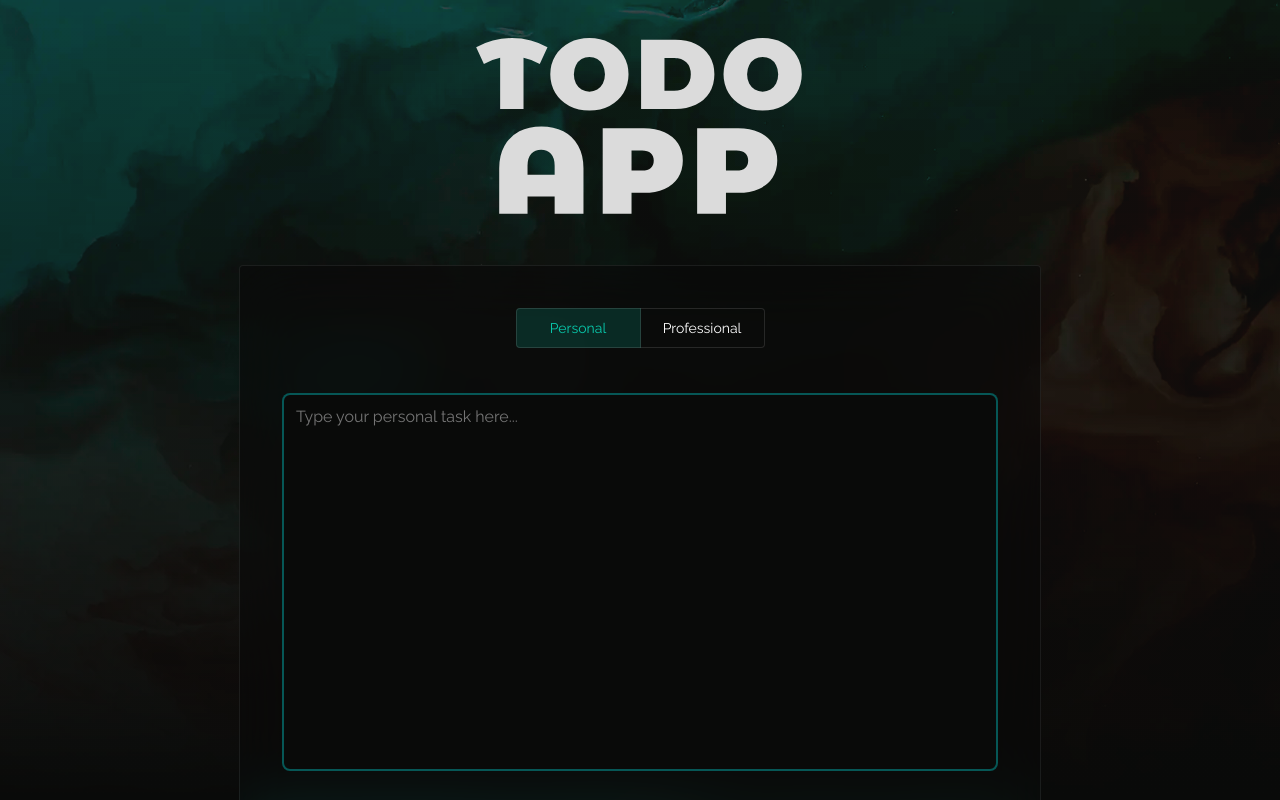
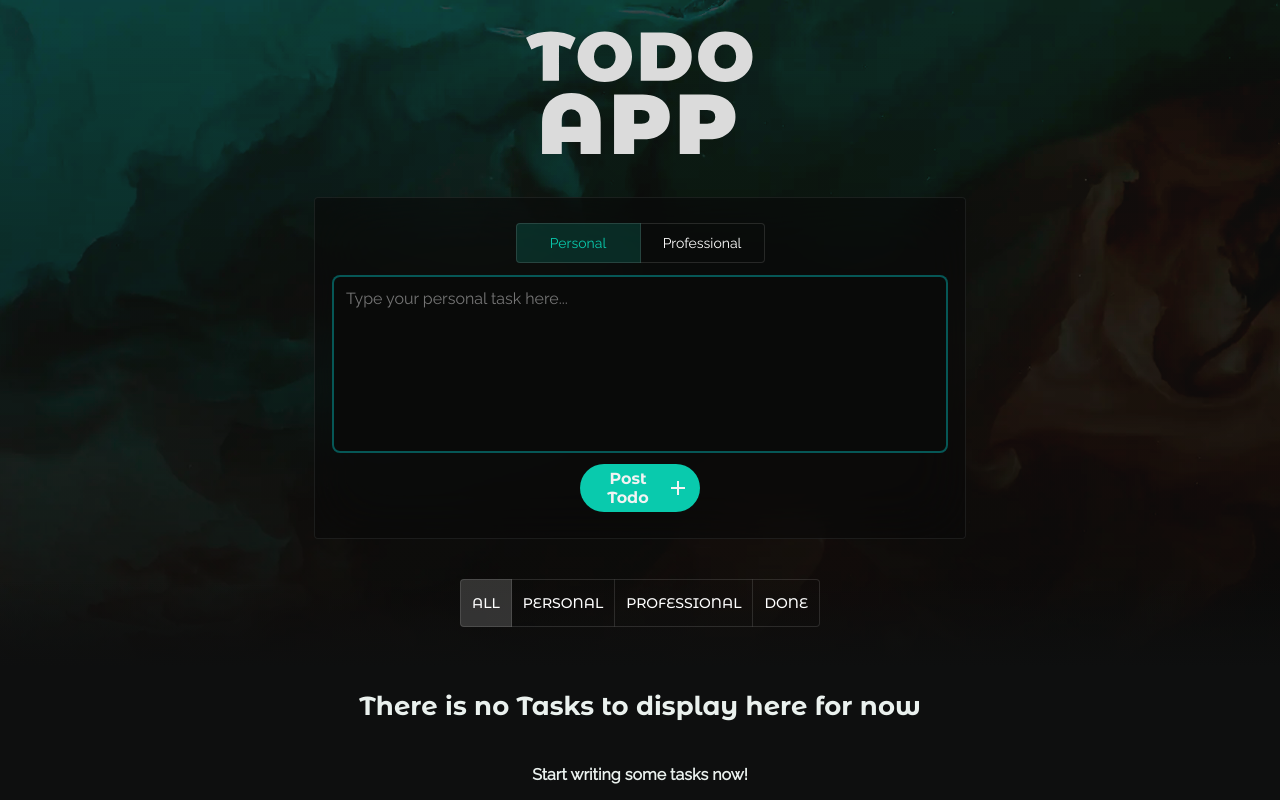
Before and after one commit to FelBenini/todo-app, a React (Create React App) app: page / in a window 1280 px wide. Shown: the top 800 px of the page. Built offline with nearby package versions, Linux system fonts and the light colour scheme.

Commit message:
new file:   public/img/check-icon.svg 	modified:   src/App.css 	modified:   src/App.tsx 	modified:   src/components/todo-item.tsx 	modified:   src/cookiesContext.tsx 	modified:   src/types.tsx

```diff
--- a/src/App.css
+++ b/src/App.css
@@ -2,8 +2,8 @@
 
 form textarea {
   resize: none;
-  width: 688px;
-  height: 350px;
+  width: 588px;
+  height: 150px;
   background-color: transparent;
   font-family: 'Raleway', sans-serif;
   font-size: 16px;
@@ -15,10 +15,10 @@ form textarea {
 }
 
 #todo-app-logo {
-  width: calc(24% + 60px);
+  width: calc(20%);
   filter: brightness(0.90);
-  margin-left: calc(38% - 30px);
-  margin-right: calc(38% - 30px);
+  margin-left: calc(40%);
+  margin-right: calc(40%);
   text-align: center;
   -webkit-user-drag: none;
   margin-top: 2vh;
@@ -91,12 +91,12 @@ form textarea:focus {
 form {
   display: flex;
   flex-direction: column;
-  width: 800px;
+  width: 650px;
   justify-content: space-around;
   align-items: center;
   margin-left: auto;
   margin-right: auto;
-  height: 600px;
+  height: 300px;
   margin-bottom: 5vh;
   margin-top: 20px;
   background-color: #090a0991;
@@ -192,6 +192,7 @@ body {
   min-height: 100px;
   height: fit-content;
   box-shadow: 0px 8px 8px #0000003a;
+  word-break: break-all;
 }
 
 .todo-item section {
@@ -203,8 +204,8 @@ body {
   width: 100%;
 }
 
-.todo-item:first-child {
-  width: 80%;
+.todo-item section span:first-child {
+  width: 70%;
 }
 
 .personal {
@@ -238,6 +239,17 @@ body {
 .todo-item p {
   margin-top: -6px;
   margin-left: 12px;
+}
+
+.todo-done {
+  align-self: stretch;
+  display: flex;
+  justify-content: center;
+  align-items: center;
+}
+
+.todo-done p {
+  margin: 0;
 }
 
 .deletion-menu {
@@ -278,6 +290,8 @@ body {
   justify-content: space-around;
   flex-direction: column;
   align-items: center;
+  justify-content: center;
+  text-align: center;
 }
 
 #no-tasks h2 {
--- a/src/App.tsx
+++ b/src/App.tsx
@@ -9,7 +9,7 @@ import ToggleButtonGroup from '@mui/material/ToggleButtonGroup';
 import { useState, useEffect } from 'react';
 
 function App() {
-  const { arrayOfTodos }: any = CookieState()
+  const { arrayOfTodos, finishedTodos }: any = CookieState()
   const [display, setDisplay] = useState('all')
   const [todoDisplay, setTodoDisplay] = useState(arrayOfTodos)
 
@@ -26,8 +26,10 @@ function App() {
       setTodoDisplay(arrayOfTodos.filter((element: TodoType) => element.type === "personal"))
     } else if (display === "professional") {
       setTodoDisplay(arrayOfTodos.filter((element: TodoType) => element.type === "professional"))
+    } else if (display === "finished") {
+      setTodoDisplay(finishedTodos)
     }
-  }, [display, arrayOfTodos, setTodoDisplay])
+  }, [display, arrayOfTodos, finishedTodos])
 
   function MappedTasks() {
     if(todoDisplay.length === 0) {
@@ -40,7 +42,7 @@ function App() {
     } else {
       return (
       todoDisplay.map((object: TodoType) => (
-          <TodoItem id={object.id} type={object.type} name={object.name} />
+          <TodoItem id={object.id} type={object.type} name={object.name} situation={object.situation} finishedAt={object.finishedAt}/>
         )))
     }
   }
@@ -55,6 +57,7 @@ function App() {
           <ToggleButton value={'all'}>ALL</ToggleButton>
           <ToggleButton color="primary" value={'personal'}>PERSONAL</ToggleButton >
           <ToggleButton color="secondary" value={'professional'}>PROFESSIONAL</ToggleButton>
+          <ToggleButton value={'finished'}>DONE</ToggleButton>
         </ToggleButtonGroup>
 
         <MappedTasks/>
--- a/src/components/todo-item.tsx
+++ b/src/components/todo-item.tsx
@@ -3,10 +3,18 @@ import { IconButton } from '@mui/material'
 import { CookieState } from '../cookiesContext'
 import { useState } from 'react';
 import { TodoType } from '../types';
+import { Cookies } from 'react-cookie';
+
+const cookies = new Cookies()
 
 function TodoItem(props: TodoType) {
-    const { deleteTodos }: any = CookieState();
+    const { deleteTodos, finishedTodos, setFinishedTodos }: any = CookieState();
     const [deletion, setDeletion] = useState('deletion-menu hidden-deletion')
+    function pushToFinshedTodos() {
+        let newObject: TodoType = {id: props.id, type: props.type, name: props.name, situation: "completed", finishedAt: new Date()}
+        setFinishedTodos([newObject, ...finishedTodos]);
+        cookies.set('finishedTodos', [newObject, ...finishedTodos], { path: '/' });
+    }
     return (
         <div key={props.id} className={`todo-item ${props.type}`}>
             <section>
@@ -14,18 +22,26 @@ function TodoItem(props: TodoType) {
                     <h5>{props.type}</h5>
                     <p>{props.name}</p>
                 </span>
-                <span>
-                    <IconButton key={props.id} size="large" onClick={() => {setDeletion('deletion-menu')}}>
-                        <img src="/img/trash-can.svg" alt="delete task" />
-                    </IconButton>
-                </span>
+                {props.situation === "incomplete" ?
+                    <span>
+                        <IconButton key={props.id} size="large" onClick={() => { pushToFinshedTodos()
+                        deleteTodos(props.id) }}>
+                            <img src="/img/check-icon.svg" alt="mark task as completed" />
+                        </IconButton>
+                        <IconButton key={props.id} size="large" onClick={() => { setDeletion('deletion-menu') }}>
+                            <img src="/img/trash-can.svg" alt="delete task" />
+                        </IconButton> </span> :
+                        <span className='todo-done'><p>Todo completed!</p></span>
+                }
+
             </section>
             {/*Deletion section*/}
             <div className={deletion}><h3>Are you sure you want to delete this todo?</h3> <span className="buttons-deletion">
-                <IconButton sx={{ width: '60px', height: '60px' }} onClick={() => {deleteTodos(props.id)
-                setDeletion('deletion-menu hidden-deletion')
+                <IconButton sx={{ width: '62px', height: '62px' }} onClick={() => {
+                    deleteTodos(props.id)
+                    setDeletion('deletion-menu hidden-deletion')
                 }}>YES</IconButton>
-                <IconButton sx={{ width: '60px', height: '60px' }} onClick={() => setDeletion('deletion-menu hidden-deletion')}>NO</IconButton>
+                <IconButton sx={{ width: '62px', height: '62px' }} onClick={() => setDeletion('deletion-menu hidden-deletion')}>NO</IconButton>
             </span>
             </div>
         </div>
--- a/src/cookiesContext.tsx
+++ b/src/cookiesContext.tsx
@@ -8,13 +8,14 @@ const Cookie: any = createContext(cookies);
 
 const CookieContext = ({ children }: any) => {
     const [arrayOfTodos, setArrayOfTodos] = useState(cookies.get('arrayOfTodos') || []);
+    const [finishedTodos, setFinishedTodos] = useState(cookies.get('finishedTodos') || []);
     function deleteTodos(id: any) {
         var filtered = arrayOfTodos.filter((todo: TodoType) => todo.id !== id);
         setArrayOfTodos(filtered);
         cookies.set('arrayOfTodos', filtered, { path: '/' });
     }
     return (
-        <Cookie.Provider value={{ arrayOfTodos, setArrayOfTodos, deleteTodos }}>
+        <Cookie.Provider value={{ arrayOfTodos, setArrayOfTodos, deleteTodos, finishedTodos, setFinishedTodos }}>
             {children}
         </Cookie.Provider>
     )
--- a/src/types.tsx
+++ b/src/types.tsx
@@ -2,4 +2,6 @@ export interface TodoType {
     id: string,
     type: string,
     name: string,
+    situation: string,
+    finishedAt: Date
 }
```
Also changed, not shown: public/img/check-icon.svg (added).
